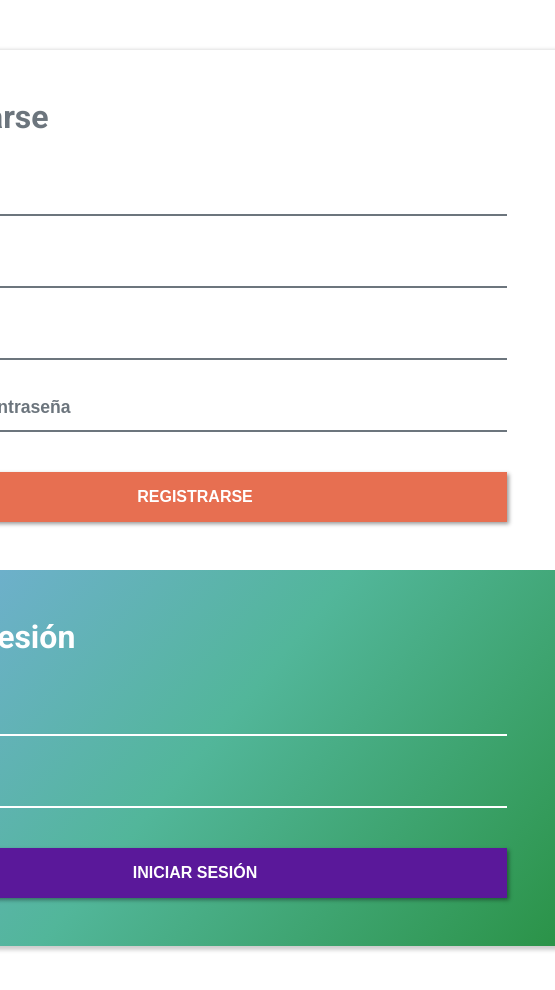
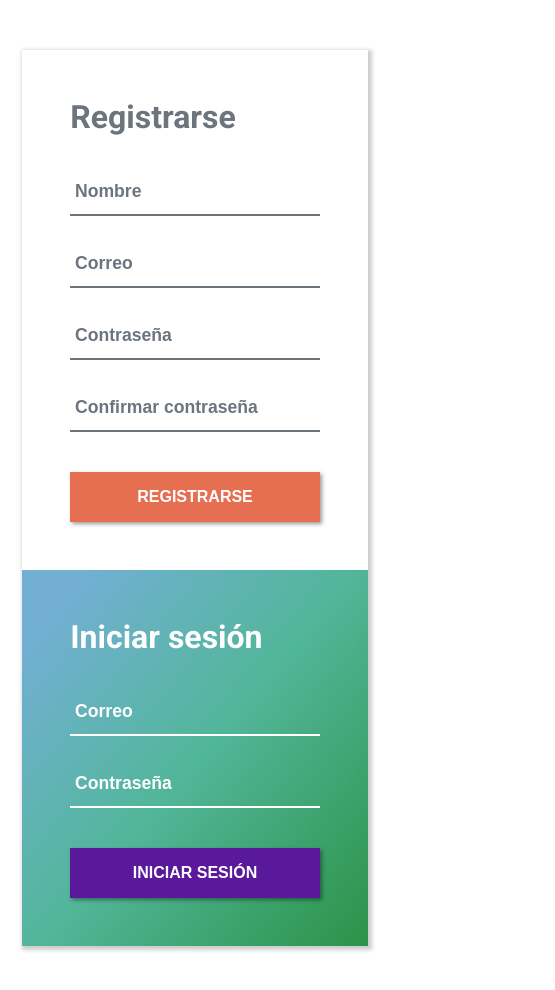
Before and after one commit to vjespinoza/login-val, a React (Create React App) app: page / in a window 390 px wide. Shown: the top 990 px of the page, 555 px wide, since content can reach past the window. Built offline with nearby package versions, Linux system fonts and the light colour scheme.

Commit message:
responsive 2

```diff
--- a/src/components/Forms/FormsContainer.js
+++ b/src/components/Forms/FormsContainer.js
@@ -3,7 +3,8 @@ import styled from "styled-components";
 export const FormsContainer = styled.div`
 	display: flex;
 	flex-direction: row;
-	width: 45rem;
+	max-width: 45rem;
+	min-width: 20rem;
 	box-shadow: 2px 2px 4px 2px rgba(0, 0, 0, 0.2);
 	position: relative;
 
```
